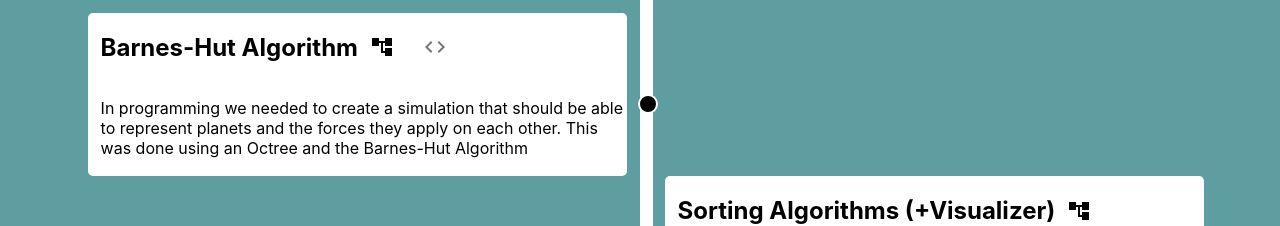
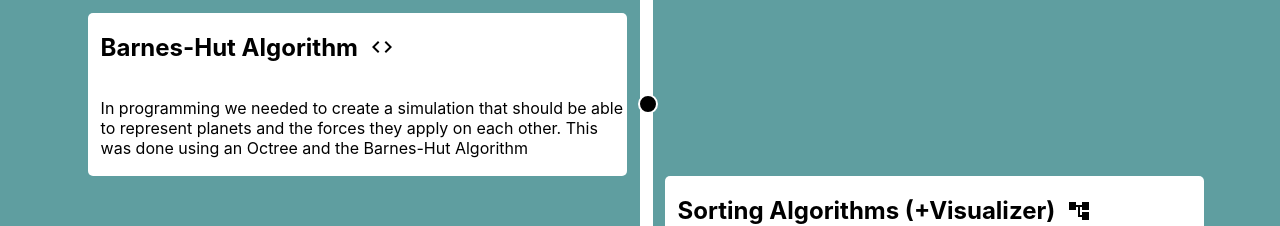
Before and after one commit to ZwickPhilippe/Timeline, a React (Create React App) app: page / in a window 1280 px wide. Shown: the top 226 px of the page. Built offline with nearby package versions, Linux system fonts and the light colour scheme.

Commit message:
latest main changes

```diff
--- a/src/timeline/Timeline.js
+++ b/src/timeline/Timeline.js
@@ -11,7 +11,7 @@ function Timeline() {
       headline: "Barnes-Hut Algorithm",
       content:
         "In programming we needed to create a simulation that should be able to represent planets and the forces they apply on each other. This was done using an Octree and the Barnes-Hut Algorithm",
-      tag: ["algorithms", "coding"],
+      tag: ["coding"],
     },
     {
       left: false,
@@ -24,7 +24,19 @@ function Timeline() {
     },
   ];
 
-  const [selectedTags, setSelectedTags] = useState(["algorithms"]);
+  const [selectedTags, setSelectedTags] = useState(["algorithms", "coding"]);
+
+  const toggleTag = (currentTag) => {
+    if (selectedTags.includes(currentTag)) {
+      let copy = selectedTags.filter((element) => {
+        return element != currentTag;
+      });
+      setSelectedTags([...copy]);
+    } else {
+      selectedTags.push(currentTag);
+      setSelectedTags([...selectedTags]);
+    }
+  };
 
   return (
     <React.Fragment>
@@ -49,6 +61,7 @@ function Timeline() {
                 content={timeEntry.content}
                 link={timeEntry.link}
                 linkName={timeEntry.linkName}
+                toggleTag={toggleTag}
               ></TimelineContainer>
             );
           }
--- a/src/timeline/TimelineContainer.js
+++ b/src/timeline/TimelineContainer.js
@@ -1,42 +1,62 @@
-import React from 'react';
-import '../App.css';
-import { IconButton } from '@material-ui/core';
-import AccountTreeIcon from '@material-ui/icons/AccountTree';
-import CodeIcon from '@material-ui/icons/Code';
-function TimelineContainer(props){
+import React from "react";
+import "../App.css";
+import { IconButton } from "@material-ui/core";
+import AccountTreeIcon from "@material-ui/icons/AccountTree";
+import CodeIcon from "@material-ui/icons/Code";
+function TimelineContainer(props) {
+  const printProp = () => {
+    console.log(props.left);
+    console.log(props.link);
+  };
 
+  const toggleTag = (tag) => {
+    console.log("Tag");
+    console.log(tag);
+  };
 
-    const printProp=()=>{
-        console.log(props.left)
-        console.log(props.link)
+  return (
+    <React.Fragment>
+      <div className={"timelineContainer " + (props.left ? "left" : "right")}>
+        <div style={{ display: "flex", flexDirection: "row" }}>
+          <h2>{props.headline}</h2>
+          <div
+            style={
+              props.tag.includes("algorithms")
+                ? { width: "10%", marginTop: "2%" }
+                : { display: "none" }
             }
-
-
-    return(
-            <React.Fragment>
-            <div className={'timelineContainer ' + (props.left? "left" : "right")}>
-                <div style={{display: 'flex', flexDirection: 'row'}}>
-                <h2>{props.headline}</h2>
-                <div style={props.tag.includes('algorithms')? {width: '10%', marginTop: '2%'} : {display:'none'}}>
-
-                <IconButton aria-label="delete" color='inherit'>
+          >
+            <IconButton
+              color="inherit"
+              onClick={() => props.toggleTag("algorithms")}
+            >
               <AccountTreeIcon />
             </IconButton>
           </div>
-                <div style={props.tag.includes('coding')? {width: '10%', marginTop: '2%'} : {display:'none'}}>
-
-                <IconButton aria-label="delete" >
+          <div
+            style={
+              props.tag.includes("coding")
+                ? { width: "10%", marginTop: "2%" }
+                : { display: "none" }
+            }
+          >
+            <IconButton
+              color="inherit"
+              onClick={() => props.toggleTag("coding")}
+            >
               <CodeIcon />
             </IconButton>
           </div>
         </div>
-                <p>{props.content}  <a href={props.link} style={{textDecoration: 'none'}}>{props.linkName}</a> </p>
+        <p>
+          {props.content}{" "}
+          <a href={props.link} style={{ textDecoration: "none" }}>
+            {props.linkName}
+          </a>{" "}
+        </p>
       </div>
-
     </React.Fragment>
-
-
-    )
+  );
 }
 
 export default TimelineContainer;
```
Lines whose indentation alone changed are shown as unchanged.
